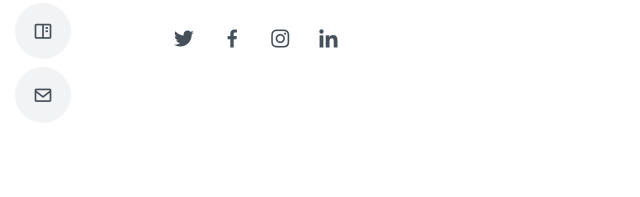
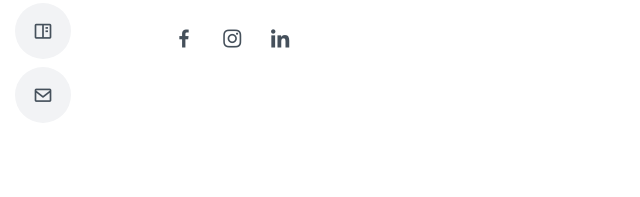
Before and after one commit to omkarugale7/MyResume, a plain HTML site: page index.html in a window 1280 px wide. Shown: the part 429-626 px from the top of the page, 0-640 px from the left. Drawn offline with nearby package versions, Linux system fonts and the light colour scheme.

Commit message:
Update index.html

```diff
--- a/index.html
+++ b/index.html
@@ -62,7 +62,7 @@
       <h1>Omkar Ugale</h1>
       <p>I'm <span class="typed" data-typed-items="Web-Developer,Coder"></span></p>
       <div class="social-links">
-        <a href="https://twitter.com/OmkarUgale9" class="twitter" target="_blank"><i class="bx bxl-twitter"></i></a>
+
         <a href="https://www.facebook.com/profile.php?id=100009057185603" class="facebook" target="_blank"><i class="bx bxl-facebook"></i></a>
         <a href="https://www.instagram.com/omkarugale27/" class="instagram"><i class="bx bxl-instagram" target="_blank"></i></a>
         <!-- <a href="#" class="google-plus"><i class="bx bxl-skype"></i></a> -->
```
